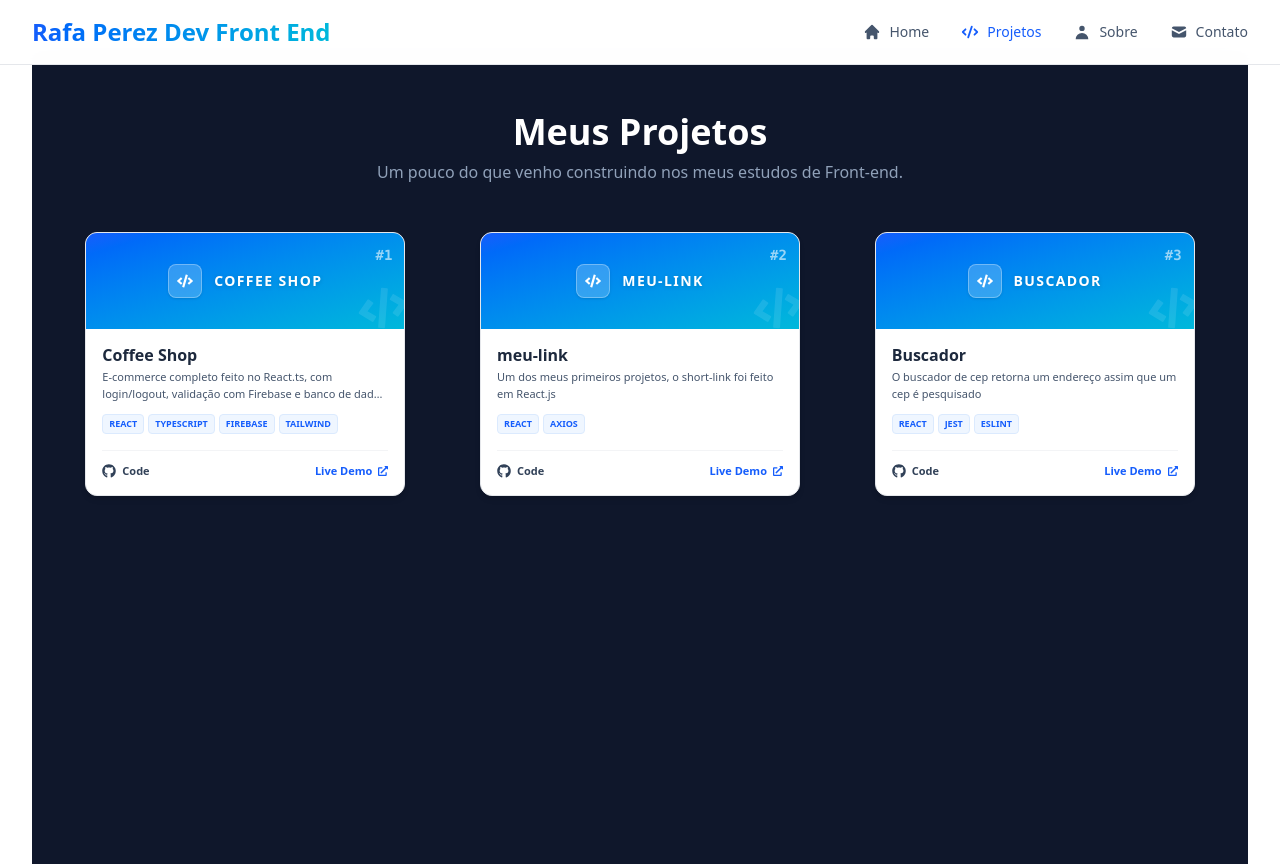
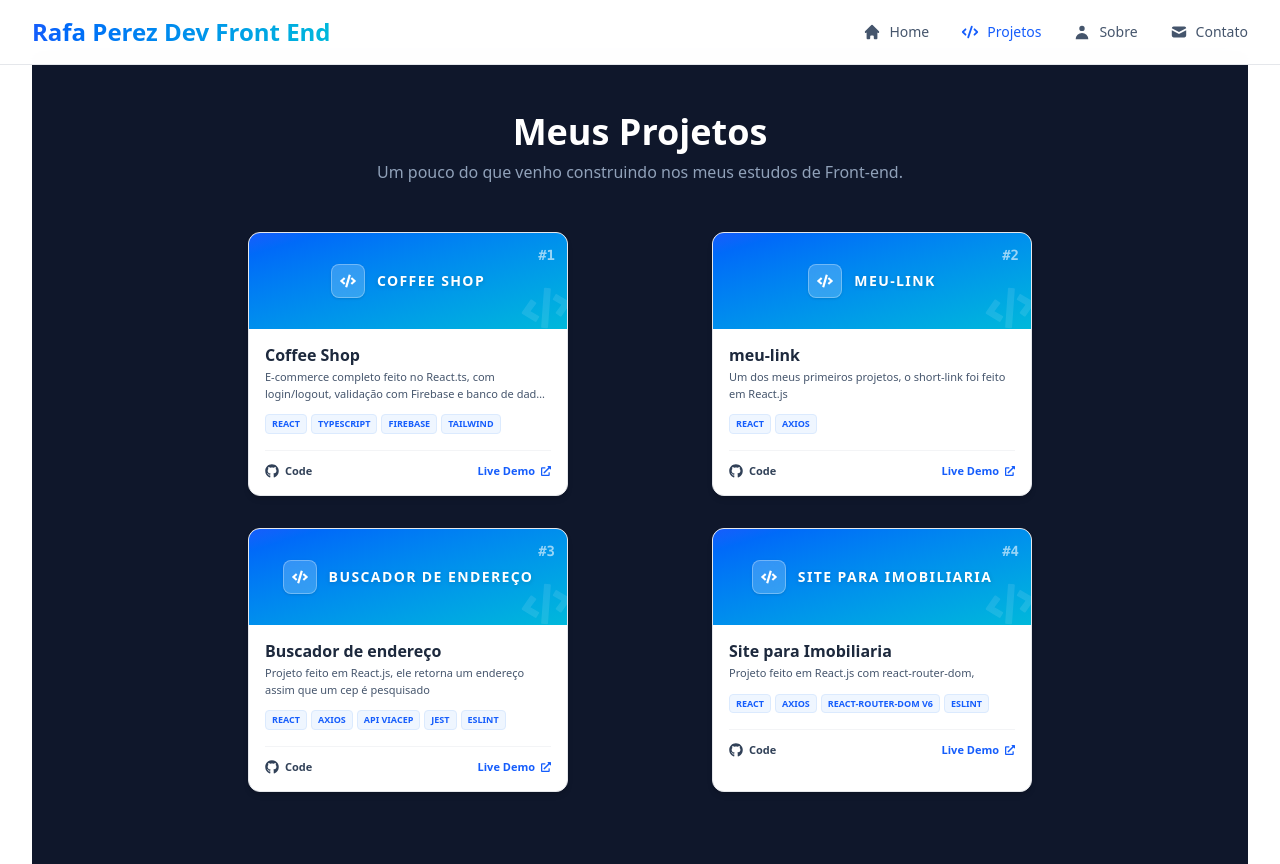
Before and after one commit to rafajperez/portfolio_rafajp, a React (Vite) app: page /projects in a window 1280 px wide. Built offline with nearby package versions, Linux system fonts and the light colour scheme.

Commit message:
feature: add novos projetos

```diff
--- a/src/components/common/ProjectCard.tsx
+++ b/src/components/common/ProjectCard.tsx
@@ -8,9 +8,7 @@ interface ProjectCardProps {
 const ProjectCard = ({ project }: ProjectCardProps) => {
   return (
     <div className="bg-white dark:bg-slate-800 rounded-xl overflow-hidden shadow-md hover:shadow-xl transition-all duration-300 border border-gray-200 dark:border-slate-700 flex flex-col w-full max-w-[320px] mx-auto">
-      {/* Header Compacto - Reduzido para h-24 */}
-      <div className="h-24 bg-gradient-to-br from-blue-600 to-cyan-500 flex items-center justify-center text-white relative px-4 overflow-hidden shrink-0">
-        {/* Ícone de fundo ainda menor */}
+      <div className="h-24 bg-linear-to-br from-blue-600 to-cyan-500 flex items-center justify-center text-white relative px-4 overflow-hidden shrink-0">
         <FaCode
           size={50}
           className="absolute -bottom-1 -right-1 opacity-10 -rotate-12"
--- a/src/pages/Projects/index.tsx
+++ b/src/pages/Projects/index.tsx
@@ -23,12 +23,21 @@ const Projects = () => {
     },
     {
       id: 3,
-      title: "Buscador",
+      title: "Buscador de endereço",
       description:
-        "O buscador de cep retorna um endereço assim que um cep é pesquisado",
-      technologies: ["React", "Jest", "Eslint"],
+        "Projeto feito em React.js, ele retorna um endereço assim que um cep é pesquisado",
+      technologies: ["React", "Axios", "Api Viacep", "Jest", "Eslint"],
       githubUrl: "https://github.com/rafajperez/buscador",
       deployUrl: "https://buscador-tau-one.vercel.app/",
+    },
+    {
+      id: 4,
+      title: "Site para Imobiliaria",
+      description: "Projeto feito em React.js com react-router-dom, ",
+      technologies: ["React", "Axios", "react-router-dom v6", "Eslint"],
+      githubUrl: "https://github.com/rafajperez/site_imobiliaria_reactjs",
+      deployUrl:
+        "https://site-imobiliaria-reactjs-8ur9-j7s9uz7xp-rafajperez.vercel.app/",
     },
   ];
 
@@ -43,7 +52,7 @@ const Projects = () => {
         </header>
 
         {/* Aqui está o segredo: O grid chama o componente pronto */}
-        <div className="grid grid-cols-1 md:grid-cols-2 lg:grid-cols-3 gap-8">
+        <div className="grid grid-cols-1 md:grid-cols-2 lg:grid-cols-2 gap-8 max-w-4xl mx-auto">
           {myProjects.map((project) => (
             <ProjectCard key={project.id} project={project} />
           ))}
```
